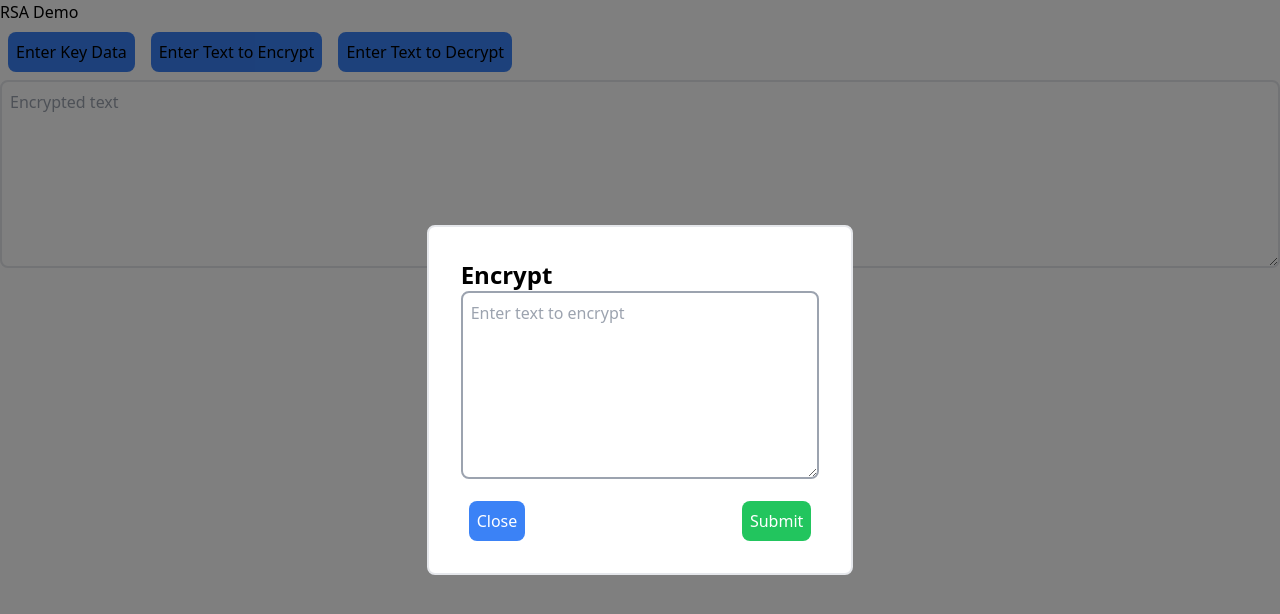
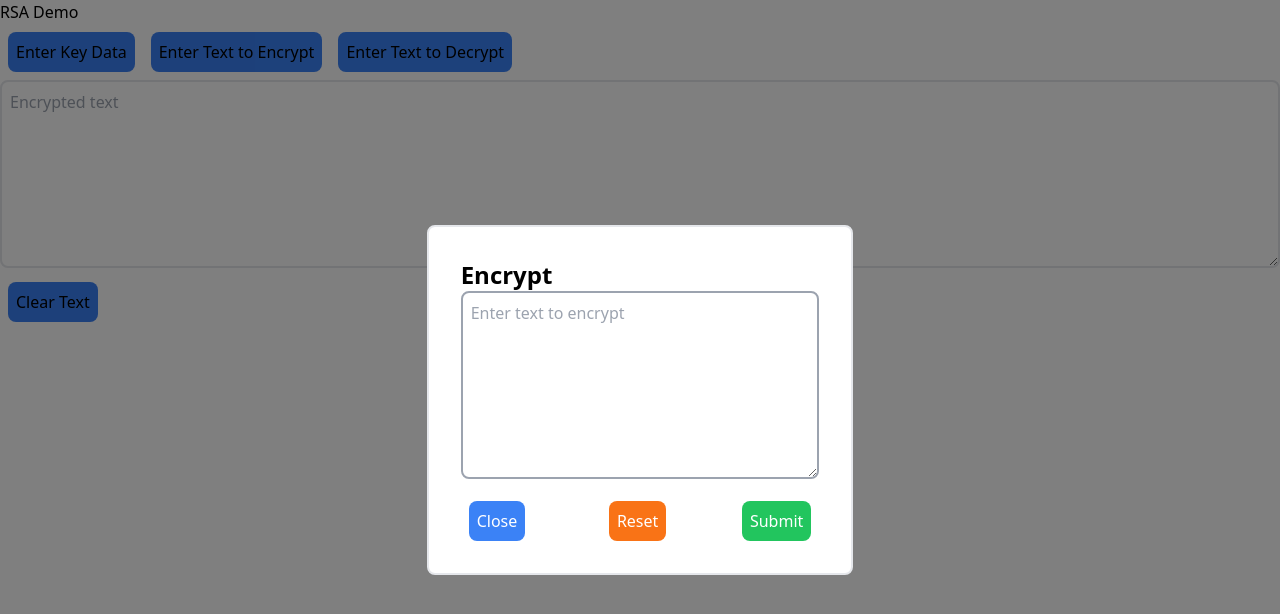
Before and after one commit to Trevor5008/rsa-cipher-demo, a React (Vite) app in the folder frontend/: page / in a window 1280 px wide. Both pictures are taken after a click on the button "Enter Text to Encrypt". Shown: the top 614 px of the page. Built offline with nearby package versions, Linux system fonts and the light colour scheme.

Commit message:
Added reset feature along with clear text button

```diff
--- a/frontend/src/App.jsx
+++ b/frontend/src/App.jsx
@@ -61,6 +61,16 @@ function App() {
    const closeTextModal = () => {
       setShowTextModal(false);
    };
+
+   const handleTextReset = () => {
+      if (textType === "encrypt") {
+         setEncryptPhrase("");
+         setEncryptedPhrase("");
+      } else {
+         setDecryptPhrase("");
+         setDecryptedPhrase("");
+      }
+   }
 
    const handleKeysSubmit = () => {
       console.log("Submitting keys");
@@ -166,6 +176,7 @@ function App() {
                text={textType === "encrypt" ? encryptPhrase : decryptPhrase}
                handleTextChange={handleTextChange}
                closeTextModal={closeTextModal}
+               clearText={handleTextReset}
                handleTextSubmit={handleTextSubmit}
             />
          ) : null}
@@ -177,6 +188,9 @@ function App() {
                textType === "encrypt" ? "Encrypted text" : "Decrypted text"
             }
          />
+         <button onClick={handleTextReset} className="m-2 bg-blue-500 rounded-lg p-2">
+            Clear Text
+         </button>
       </>
    );
 }
--- a/frontend/src/components/TextModal.jsx
+++ b/frontend/src/components/TextModal.jsx
@@ -6,6 +6,7 @@ export default function TextModal({
    text,
    handleTextChange,
    handleTextSubmit,
+   clearText,
    closeTextModal,
 }) {
    const [textValid, setTextValid] = useState(true);
@@ -55,6 +56,12 @@ export default function TextModal({
                   Close
                </button>
                <button
+                  onClick={clearText}
+                  className="bg-orange-500 text-white p-2 rounded-lg ml-2"
+               >
+                  Reset
+               </button>
+               <button
                   className="bg-green-500 text-white p-2 rounded-lg mr-2"
                   disabled={!textValid}
                   onClick={handleTextSubmit}
```
Also changed, not shown: 1 other file (tests, documents, lock files or other folders).
